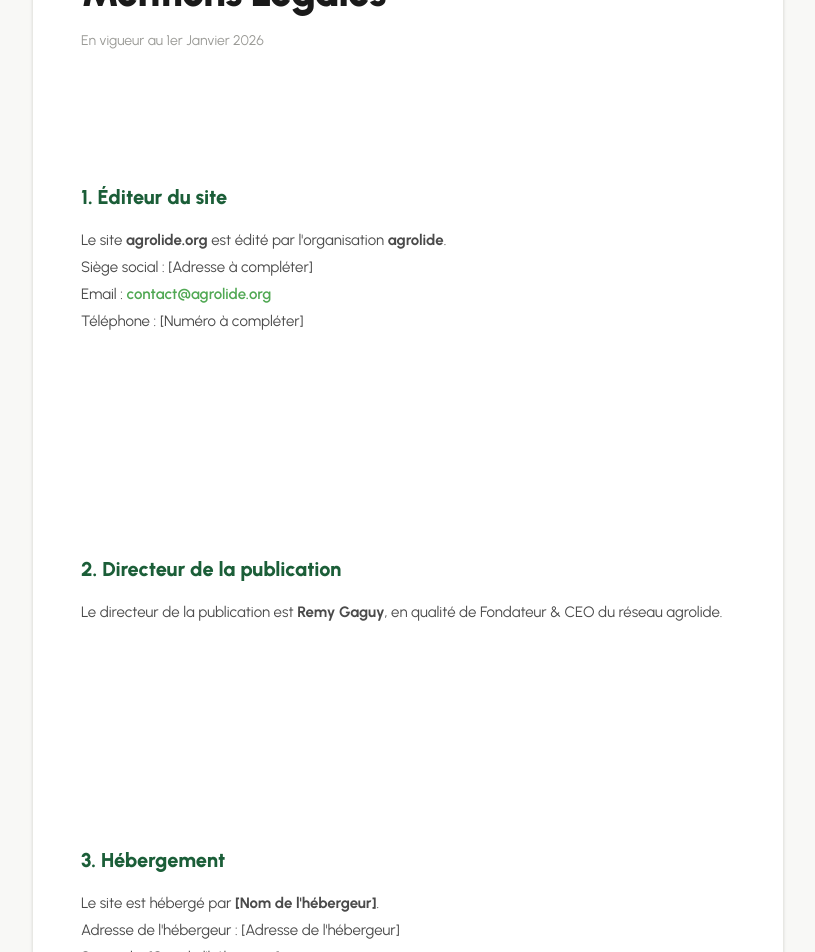
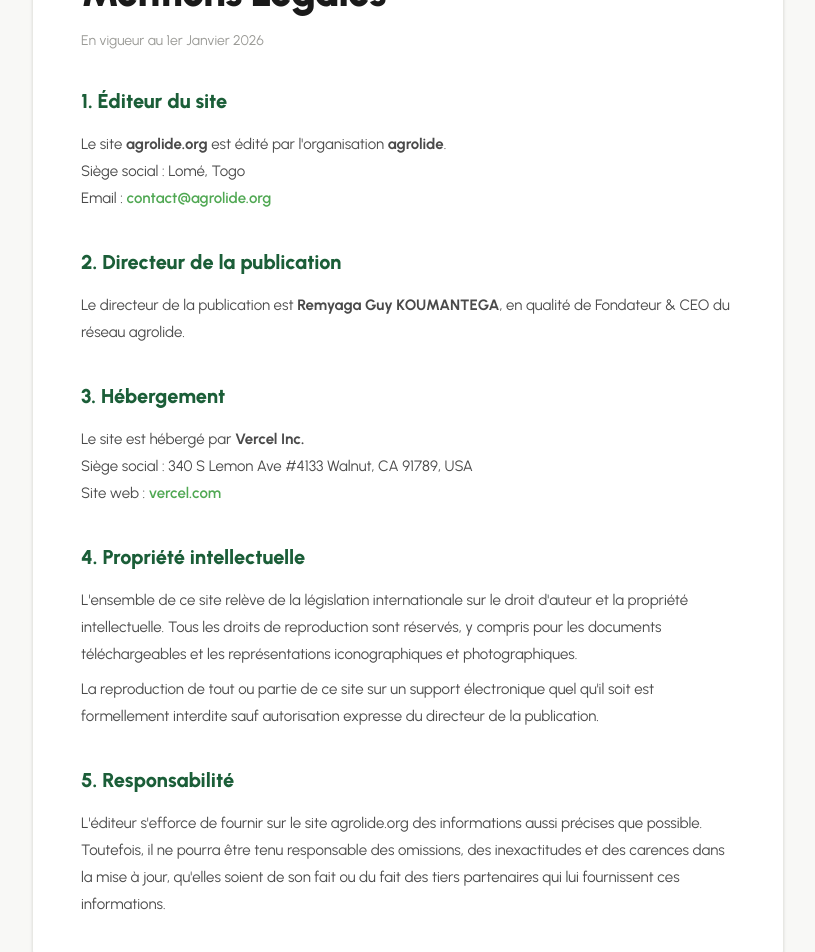
Before and after one commit to remyagaguy-lab/agrolide, a Next.js app in the folder agrolide/: page /mentions-legales in a window 1280 px wide. Shown: the part 240-1192 px from the top of the page, without its empty margins (232-1047 px from the left). Built offline with nearby package versions, Linux system fonts and the light colour scheme.

Commit message:
fix(pages): correct spacing and update legal information

```diff
--- a/agrolide/src/app/(public)/confidentialite/page.tsx
+++ b/agrolide/src/app/(public)/confidentialite/page.tsx
@@ -17,15 +17,15 @@ export default function ConfidentialitePage() {
             Dernière mise à jour : 1er Janvier 2026
           </p>
 
-          <div className="text-[15px] text-[#4a4a4a] leading-[1.8] space-y-6">
-            <section>
+          <div className="text-[15px] text-[#4a4a4a] leading-[1.8] flex flex-col gap-8">
+            <div>
               <p className="font-[600] text-[#1a1a1a]">
                 La protection de vos données personnelles est une priorité pour le réseau agrolide. Cette politique de confidentialité explique comment nous collectons, utilisons et protégeons vos informations.
               </p>
-            </section>
+            </div>
 
-            <section>
-              <h2 className="text-[20px] font-[800] text-[#1a1a1a] mb-[12px] text-[#1b5e38]">1. Données collectées</h2>
+            <div>
+              <h2 className="text-[20px] font-[800] mb-[12px] text-[#1b5e38]">1. Données collectées</h2>
               <p>
                 Nous collectons uniquement les données nécessaires à votre inscription et à l'utilisation optimale de nos services :
               </p>
@@ -35,10 +35,10 @@ export default function ConfidentialitePage() {
                 <li>Informations professionnelles (profession, domaine d'activité, pays)</li>
                 <li>Données de navigation et d'utilisation de la plateforme</li>
               </ul>
-            </section>
+            </div>
 
-            <section>
-              <h2 className="text-[20px] font-[800] text-[#1a1a1a] mb-[12px] text-[#1b5e38]">2. Utilisation des données</h2>
+            <div>
+              <h2 className="text-[20px] font-[800] mb-[12px] text-[#1b5e38]">2. Utilisation des données</h2>
               <p>
                 Vos données sont utilisées dans le but de :
               </p>
@@ -48,38 +48,38 @@ export default function ConfidentialitePage() {
                 <li>Faciliter la mise en relation via l'annuaire des membres.</li>
                 <li>Améliorer en continu l'expérience sur notre plateforme.</li>
               </ul>
-            </section>
+            </div>
 
-            <section>
-              <h2 className="text-[20px] font-[800] text-[#1a1a1a] mb-[12px] text-[#1b5e38]">3. Partage des données</h2>
+            <div>
+              <h2 className="text-[20px] font-[800] mb-[12px] text-[#1b5e38]">3. Partage des données</h2>
               <p>
                 Vos données <strong>ne sont en aucun cas vendues à des tiers</strong>. Elles peuvent être partagées exclusivement avec nos prestataires techniques (hébergement, solution d'envoi d'emails, prestataires de paiement sécurisé) dans le seul but d'assurer le fonctionnement de la plateforme.
               </p>
-            </section>
+            </div>
 
-            <section>
-              <h2 className="text-[20px] font-[800] text-[#1a1a1a] mb-[12px] text-[#1b5e38]">4. Vos droits</h2>
+            <div>
+              <h2 className="text-[20px] font-[800] mb-[12px] text-[#1b5e38]">4. Vos droits</h2>
               <p>
                 Conformément aux réglementations en vigueur sur la protection des données personnelles, vous disposez d'un droit d'accès, de rectification, de portabilité et de suppression de vos données.
               </p>
               <p className="mt-2">
                 Pour exercer ce droit, vous pouvez nous contacter à l'adresse suivante : <a href="mailto:contact@agrolide.org" className="text-[#50a853] hover:underline font-[600]">contact@agrolide.org</a>.
               </p>
-            </section>
+            </div>
 
-            <section>
-              <h2 className="text-[20px] font-[800] text-[#1a1a1a] mb-[12px] text-[#1b5e38]">5. Sécurité</h2>
+            <div>
+              <h2 className="text-[20px] font-[800] mb-[12px] text-[#1b5e38]">5. Sécurité</h2>
               <p>
                 Nous mettons en œuvre toutes les mesures techniques et organisationnelles nécessaires pour garantir la sécurité de vos données personnelles et prévenir toute perte, altération ou accès non autorisé.
               </p>
-            </section>
+            </div>
 
-            <section>
-              <h2 className="text-[20px] font-[800] text-[#1a1a1a] mb-[12px] text-[#1b5e38]">6. Cookies</h2>
+            <div>
+              <h2 className="text-[20px] font-[800] mb-[12px] text-[#1b5e38]">6. Cookies</h2>
               <p>
                 Notre site utilise des cookies essentiels au fonctionnement de la plateforme (session utilisateur) et des cookies analytiques anonymes pour mesurer notre audience. Vous pouvez à tout moment configurer votre navigateur pour refuser ces cookies.
               </p>
-            </section>
+            </div>
           </div>
         </div>
       </div>
--- a/agrolide/src/app/(public)/mentions-legales/page.tsx
+++ b/agrolide/src/app/(public)/mentions-legales/page.tsx
@@ -17,49 +17,48 @@ export default function MentionsLegalesPage() {
             En vigueur au 1er Janvier 2026
           </p>
 
-          <div className="text-[15px] text-[#4a4a4a] leading-[1.8] space-y-6">
-            <section>
-              <h2 className="text-[20px] font-[800] text-[#1a1a1a] mb-[12px] text-[#1b5e38]">1. Éditeur du site</h2>
+          <div className="text-[15px] text-[#4a4a4a] leading-[1.8] flex flex-col gap-8">
+            <div>
+              <h2 className="text-[20px] font-[800] mb-[12px] text-[#1b5e38]">1. Éditeur du site</h2>
               <p>
                 Le site <strong>agrolide.org</strong> est édité par l'organisation <strong>agrolide</strong>.<br />
-                Siège social : [Adresse à compléter]<br />
-                Email : <a href="mailto:contact@agrolide.org" className="text-[#50a853] hover:underline font-[600]">contact@agrolide.org</a><br />
-                Téléphone : [Numéro à compléter]
+                Siège social : Lomé, Togo<br />
+                Email : <a href="mailto:contact@agrolide.org" className="text-[#50a853] hover:underline font-[600]">contact@agrolide.org</a>
               </p>
-            </section>
+            </div>
 
-            <section>
-              <h2 className="text-[20px] font-[800] text-[#1a1a1a] mb-[12px] text-[#1b5e38]">2. Directeur de la publication</h2>
+            <div>
+              <h2 className="text-[20px] font-[800] mb-[12px] text-[#1b5e38]">2. Directeur de la publication</h2>
               <p>
-                Le directeur de la publication est <strong>Remy Gaguy</strong>, en qualité de Fondateur & CEO du réseau agrolide.
+                Le directeur de la publication est <strong>Remyaga Guy KOUMANTEGA</strong>, en qualité de Fondateur & CEO du réseau agrolide.
               </p>
-            </section>
+            </div>
 
-            <section>
-              <h2 className="text-[20px] font-[800] text-[#1a1a1a] mb-[12px] text-[#1b5e38]">3. Hébergement</h2>
+            <div>
+              <h2 className="text-[20px] font-[800] mb-[12px] text-[#1b5e38]">3. Hébergement</h2>
               <p>
-                Le site est hébergé par <strong>[Nom de l'hébergeur]</strong>.<br />
-                Adresse de l'hébergeur : [Adresse de l'hébergeur]<br />
-                Site web : [Site de l'hébergeur]
+                Le site est hébergé par <strong>Vercel Inc.</strong><br />
+                Siège social : 340 S Lemon Ave #4133 Walnut, CA 91789, USA<br />
+                Site web : <a href="https://vercel.com" target="_blank" rel="noopener noreferrer" className="text-[#50a853] hover:underline font-[600]">vercel.com</a>
               </p>
-            </section>
+            </div>
 
-            <section>
-              <h2 className="text-[20px] font-[800] text-[#1a1a1a] mb-[12px] text-[#1b5e38]">4. Propriété intellectuelle</h2>
+            <div>
+              <h2 className="text-[20px] font-[800] mb-[12px] text-[#1b5e38]">4. Propriété intellectuelle</h2>
               <p>
                 L'ensemble de ce site relève de la législation internationale sur le droit d'auteur et la propriété intellectuelle. Tous les droits de reproduction sont réservés, y compris pour les documents téléchargeables et les représentations iconographiques et photographiques.
               </p>
               <p className="mt-2">
                 La reproduction de tout ou partie de ce site sur un support électronique quel qu'il soit est formellement interdite sauf autorisation expresse du directeur de la publication.
               </p>
-            </section>
+            </div>
 
-            <section>
-              <h2 className="text-[20px] font-[800] text-[#1a1a1a] mb-[12px] text-[#1b5e38]">5. Responsabilité</h2>
+            <div>
+              <h2 className="text-[20px] font-[800] mb-[12px] text-[#1b5e38]">5. Responsabilité</h2>
               <p>
-                L'éditeur s'efforce de fournir sur le site agrolide.org des informations aussi précises que possible. Toutefois, il ne pourra être tenue responsable des omissions, des inexactitudes et des carences dans la mise à jour, qu'elles soient de son fait ou du fait des tiers partenaires qui lui fournissent ces informations.
+                L'éditeur s'efforce de fournir sur le site agrolide.org des informations aussi précises que possible. Toutefois, il ne pourra être tenu responsable des omissions, des inexactitudes et des carences dans la mise à jour, qu'elles soient de son fait ou du fait des tiers partenaires qui lui fournissent ces informations.
               </p>
-            </section>
+            </div>
           </div>
         </div>
       </div>
```
